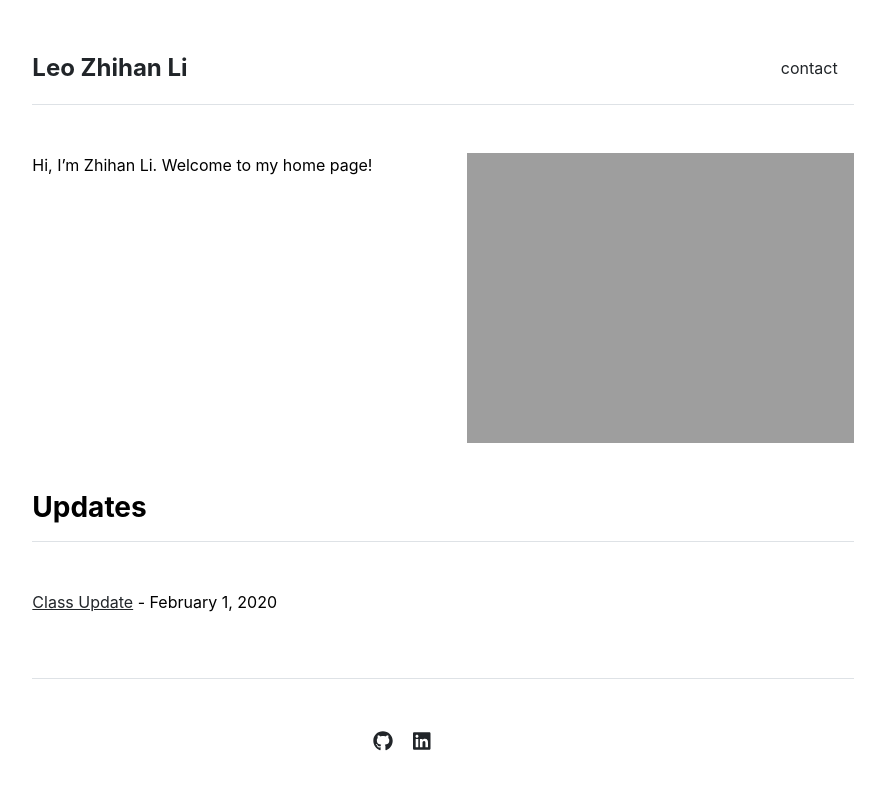
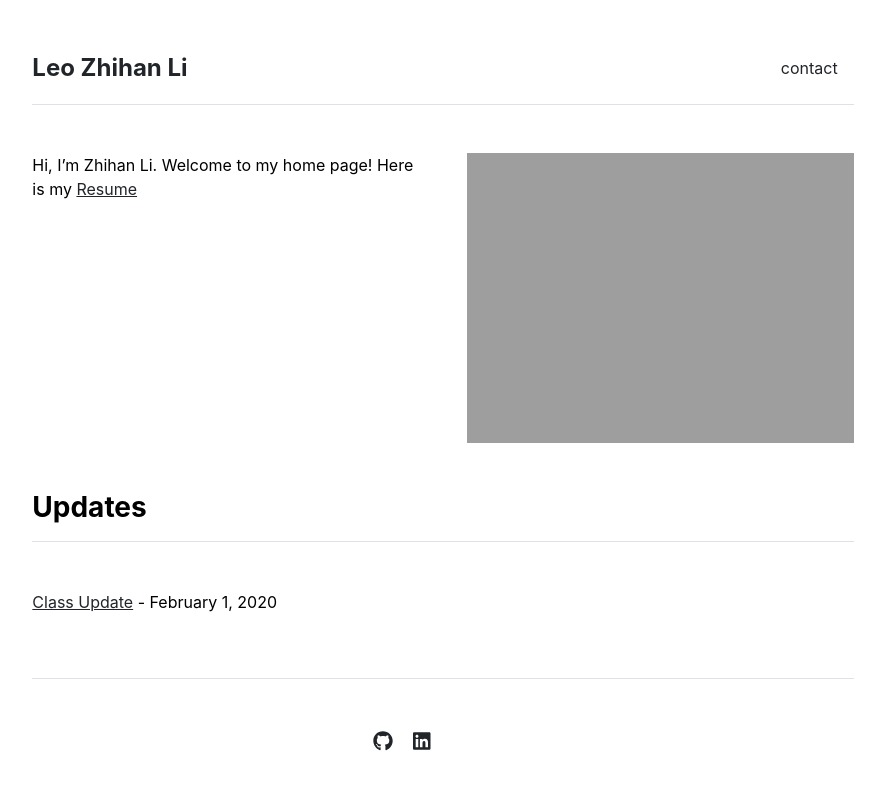
Before and after one commit to leoliiiiii/leoliiiiii.github.io, a Jekyll site: the page built from index.md, in a window 1280 px wide. Shown: the top 790 px of the page, without its empty margins (197-1082 px from the left). Built offline with Jekyll 4.4.1, drawn with Linux system fonts in a browser that asks for light colours.

Commit message:
Update index.md

```diff
--- a/index.md
+++ b/index.md
@@ -4,3 +4,4 @@ title: "Home"
 ---
 
 Hi, I'm Zhihan Li. Welcome to my home page!
+Here is my [Resume](/assets/resume.pdf)
```
